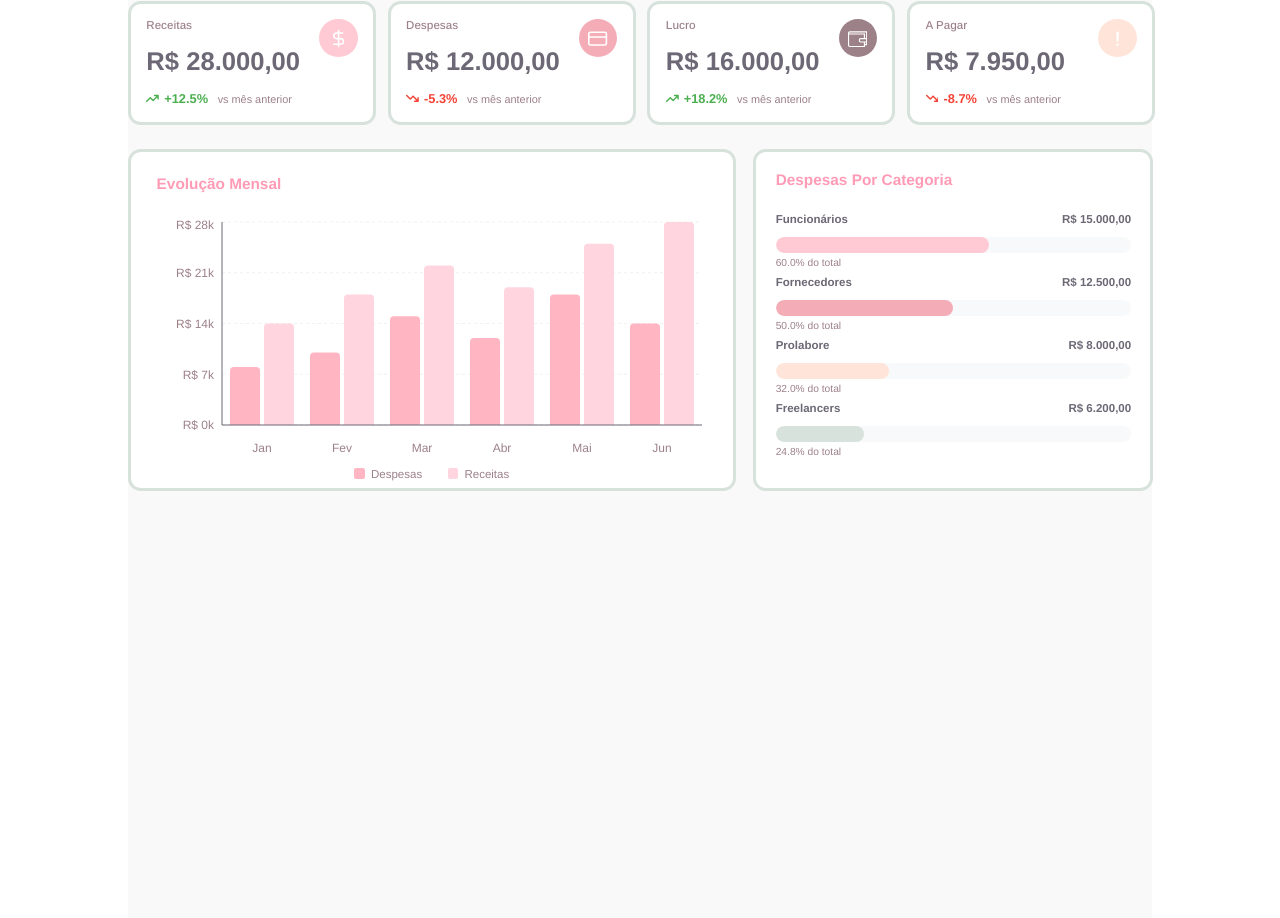
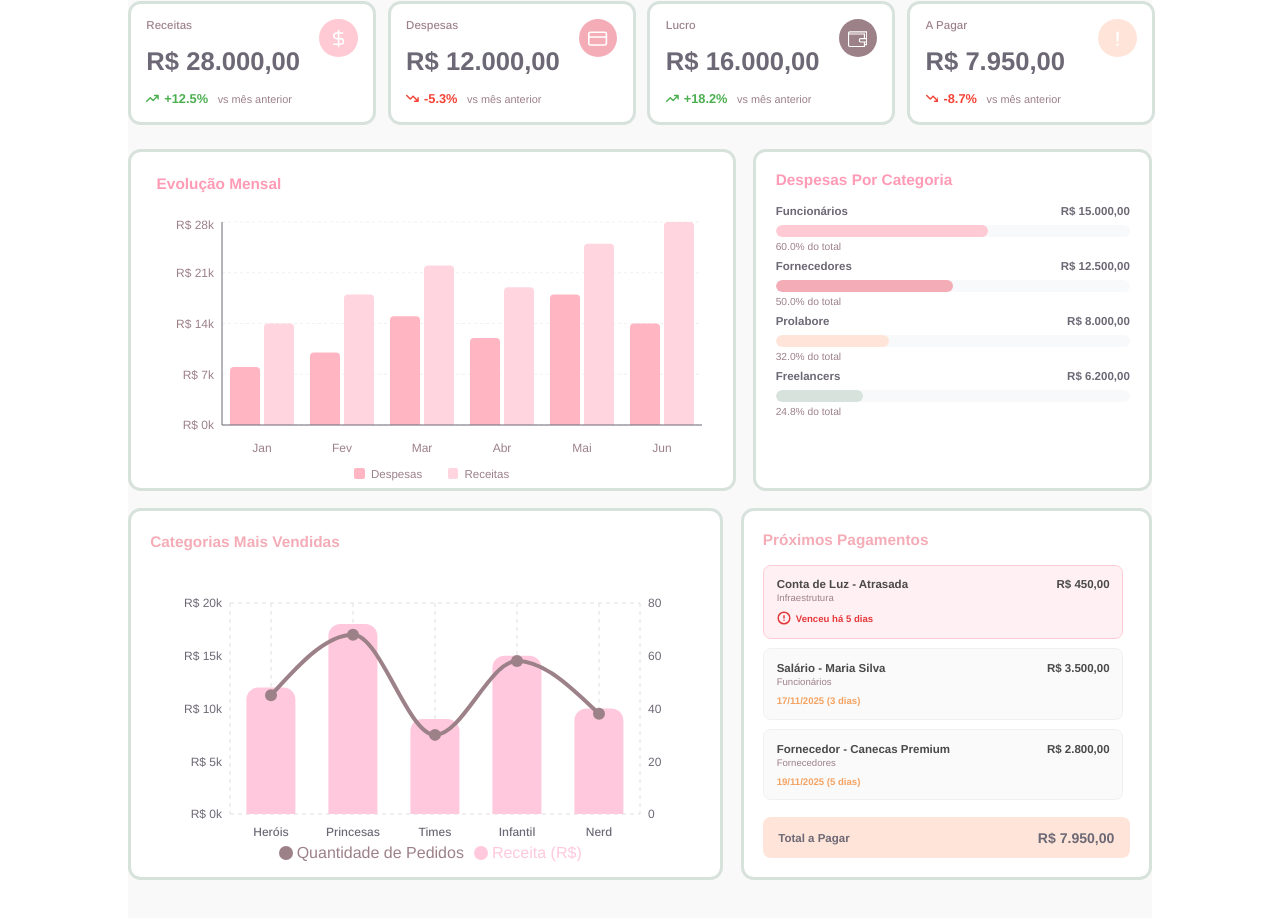
Before and after one commit to CynapseInc/frontend, a React (Vite) app in the folder EncantoFrontend/: page / in a window 1280 px wide. Shown: the part 346-1264 px from the top of the page. Built offline with nearby package versions, Linux system fonts and the light colour scheme.

Commit message:
feat(tabela de ProximosPagamentos): Adicionado o componente ProximosPagamentos na dashboard financeira e finalizada a dashboard financeira

```diff
--- a/EncantoFrontend/src/components/dashboardFinanceira/dashboardFinanceira.module.css
+++ b/EncantoFrontend/src/components/dashboardFinanceira/dashboardFinanceira.module.css
@@ -6,7 +6,7 @@
     margin-top: 15vh;
     margin-bottom: 5vh;
     width: 80vw;
-    height: 180vh;
+    height: 150vh;
     gap: 3vh;
     /* background-color: green; */
 }
@@ -44,8 +44,6 @@
 
 .containerCards{
     display: flex;
-    /* align-items: center; */
-    /* justify-content: center ;  */
     gap: 0.925vw;
 }
 
@@ -78,3 +76,9 @@
     display: flex;
     gap: 1.4vw;
 }
+
+.containerContentCharts{
+    display: flex;
+    flex-direction: column;
+    gap: 1.4vw;
+}
--- a/EncantoFrontend/src/components/dashboardFinanceira/despesasPorCategoria/despesasPorCategoria.module.css
+++ b/EncantoFrontend/src/components/dashboardFinanceira/despesasPorCategoria/despesasPorCategoria.module.css
@@ -1,7 +1,7 @@
 .tituloGrafico {
   color: #FF9BB5;
   font-size: 1.2vw;
-  margin-bottom: 2vh;
+  margin-bottom: 1vh;
   font-weight: bold;
 }
 
@@ -14,7 +14,7 @@
 .headerTxt {
   color: #6D6875;
   font-size: 0.9vw;
-  margin-bottom: 1vh;
+  margin-bottom: 0.5vh;
   margin-top: 1vh;
   font-weight: bold;
 }
--- a/EncantoFrontend/src/components/dashboardFinanceira/index.tsx
+++ b/EncantoFrontend/src/components/dashboardFinanceira/index.tsx
@@ -8,6 +8,8 @@ import { Card } from "../genericos/card";
 import { Button } from "../genericos/button";
 import { EvolucaoMensalGrafico } from "./evolucaoMensalGrafico";
 import { DespesasPorCategoria } from "./despesasPorCategoria";
+import { GraficoVendasCategoria } from "./vendasPorCategoria";
+import { ProximosPagamentos } from "./proximosPagamentos";
 
 
 export function DashFinanceira() {
@@ -33,7 +35,7 @@ export function DashFinanceira() {
         <CardKPI icone={<TfiWallet/>} classeIconeCor={styles.marrom} porcentagem='+18.2%' textoAbaixo='vs mês anterior' tipo='positivo' titulo='Lucro' valor='R$ 16.000,00' />
         <CardKPI icone={<IoAlertOutline/>} classeIconeCor={styles.rosaClaro} porcentagem='-8.7%' textoAbaixo='vs mês anterior' tipo='negativo' titulo='A Pagar' valor='R$ 7.950,00' />
       </div>
-      <div style={{display: 'flex'}}>
+      <div className={styles.containerContentCharts}>
 
         <div className={styles.containerCardGraficos}>
           <EvolucaoMensalGrafico />
@@ -41,6 +43,12 @@ export function DashFinanceira() {
           <DespesasPorCategoria/>
         </div>
 
+        <div className={styles.containerCardGraficos}>
+          <GraficoVendasCategoria/>
+
+          <ProximosPagamentos/>
+        </div>
+
       </div>
     </div>
   );
--- /dev/null
+++ b/EncantoFrontend/src/components/dashboardFinanceira/proximosPagamentos/ProximosPagamentos.module.css
@@ -0,0 +1,116 @@
+.containerPagamentos {
+    display: flex;
+    flex-direction: column;
+    height: 46.5vh;
+    width: 50vw;
+    padding: 1.5vw;
+    box-sizing: border-box;
+    justify-content: space-between;
+}
+
+.cabecalho {
+    margin-bottom: 2vh;
+}
+
+.titulo {
+    font-size: 1.2vw;
+    font-weight: 700;
+    color: #F4ACB7;
+    margin: 0;
+}
+
+.listaScroll {
+    display: flex;
+    flex-direction: column;
+    gap: 1.2vh;
+    flex: 1;
+    overflow-y: auto;
+    padding-right: 0.5vw;
+}
+
+.listaScroll::-webkit-scrollbar {
+    width: 6px;
+}
+.listaScroll::-webkit-scrollbar-thumb {
+    background-color: #E0E0E0;
+    border-radius: 4px;
+}
+
+.cardItem {
+    background-color: #FAFAFA;
+    border: 1px solid #F0F0F0;
+    border-radius: 0.6vw;
+    padding: 1vw;
+    display: flex;
+    flex-direction: column;
+    gap: 0.5vh;
+    transition: all 0.2s;
+}
+
+.linhaTopo {
+    display: flex;
+    justify-content: space-between;
+    align-items: flex-start;
+}
+
+.nomeItem {
+    font-size: 0.9vw;
+    font-weight: 700;
+    color: #4A4A4A;
+}
+
+.valorItem {
+    font-size: 0.9vw;
+    font-weight: 700;
+    color: #4A4A4A;
+}
+
+.categoriaItem {
+    font-size: 0.75vw;
+    color: #9D8189;
+    margin-top: -0.3vh;
+}
+
+.dataContainer {
+    display: flex;
+    align-items: center;
+    gap: 0.4vw;
+    font-size: 0.75vw;
+    font-weight: 700;
+    margin-top: 0.5vh;
+}
+
+.proximo .dataContainer {
+    color: #F4A261;
+}
+
+.atrasado {
+    background-color: #FFF0F3;
+    border-color: #FFCCD5;
+}
+
+.atrasado .dataContainer {
+    color: #E5383B;
+}
+
+.totalContainer {
+    background-color: #FFE5D9;
+    border-radius: 0.6vw;
+    padding: 1vw 1.2vw;
+    display: flex;
+    justify-content: space-between;
+    align-items: center;
+    margin-top: 2vh;
+}
+
+.labelTotal {
+    font-size: 0.9vw;
+    font-weight: 700;
+    color: #6D6875;
+}
+
+.valorTotal {
+    font-size: 1.1vw;
+    font-weight: 800;
+    color: #6D6875;
+}
--- /dev/null
+++ b/EncantoFrontend/src/components/dashboardFinanceira/proximosPagamentos/index.tsx
@@ -0,0 +1,74 @@
+import { Card } from '../../genericos/card';
+import { ItemPagamento } from './itemPagamento';
+import styles from './ProximosPagamentos.module.css';
+
+const dadosPagamentos = [
+  {
+    id: 1,
+    nome: 'Conta de Luz - Atrasada',
+    categoria: 'Infraestrutura',
+    valor: 450.00,
+    dataTexto: 'Venceu há 5 dias',
+    status: 'atrasado' as const
+  },
+  {
+    id: 2,
+    nome: 'Salário - Maria Silva',
+    categoria: 'Funcionários',
+    valor: 3500.00,
+    dataTexto: '17/11/2025 (3 dias)',
+    status: 'proximo' as const
+  },
+  {
+    id: 3,
+    nome: 'Fornecedor - Canecas Premium',
+    categoria: 'Fornecedores',
+    valor: 2800.00,
+    dataTexto: '19/11/2025 (5 dias)',
+    status: 'proximo' as const
+  },
+  {
+    id: 4,
+    nome: 'Freelancer - Design Gráfico',
+    categoria: 'Freelancers',
+    valor: 1200.00,
+    dataTexto: '21/11/2025 (7 dias)',
+    status: 'proximo' as const
+  }
+];
+
+export function ProximosPagamentos() {
+
+  const total = dadosPagamentos.reduce((acc, item) => acc + item.valor, 0);
+
+  return (
+    <Card classeCss={styles.containerPagamentos}>
+            <div style={{ display: 'flex', flexDirection: 'column', height: '100%', overflow: 'hidden' }}>
+        <div className={styles.cabecalho}>
+            <h3 className={styles.titulo}>Próximos Pagamentos</h3>
+        </div>
+
+        <div className={styles.listaScroll}>
+            {dadosPagamentos.map((item) => (
+            <ItemPagamento
+                key={item.id}
+                nome={item.nome}
+                categoria={item.categoria}
+                valor={item.valor}
+                dataTexto={item.dataTexto}
+                status={item.status}
+            />
+            ))}
+        </div>
+      </div>
+
+      <div className={styles.totalContainer}>
+        <span className={styles.labelTotal}>Total a Pagar</span>
+        <span className={styles.valorTotal}>
+          {total.toLocaleString('pt-BR', { style: 'currency', currency: 'BRL' })}
+        </span>
+      </div>
+
+    </Card>
+  );
+}
--- /dev/null
+++ b/EncantoFrontend/src/components/dashboardFinanceira/proximosPagamentos/itemPagamento/index.tsx
@@ -0,0 +1,42 @@
+import styles from '../ProximosPagamentos.module.css';
+
+const IconeAlerta = () => (
+  <svg width="14" height="14" viewBox="0 0 24 24" fill="none" stroke="currentColor" strokeWidth="2.5" strokeLinecap="round" strokeLinejoin="round">
+    <circle cx="12" cy="12" r="10"></circle>
+    <line x1="12" y1="8" x2="12" y2="12"></line>
+    <line x1="12" y1="16" x2="12.01" y2="16"></line>
+  </svg>
+);
+
+interface ItemPagamentoProps {
+  nome: string;
+  categoria: string;
+  valor: number;
+  dataTexto: string;
+  status: 'atrasado' | 'proximo';
+}
+
+export function ItemPagamento({ nome, categoria, valor, dataTexto, status }: ItemPagamentoProps) {
+
+  const classeStatus = status === 'atrasado' ? styles.atrasado : styles.proximo;
+
+  return (
+    <div className={`${styles.cardItem} ${classeStatus}`}>
+
+      <div className={styles.linhaTopo}>
+        <span className={styles.nomeItem}>{nome}</span>
+        <span className={styles.valorItem}>
+          {valor.toLocaleString('pt-BR', { style: 'currency', currency: 'BRL' })}
+        </span>
+      </div>
+
+      <span className={styles.categoriaItem}>{categoria}</span>
+
+      <div className={styles.dataContainer}>
+        {status === 'atrasado' && <IconeAlerta />}
+        <span>{dataTexto}</span>
+      </div>
+
+    </div>
+  );
+}
--- /dev/null
+++ b/EncantoFrontend/src/components/dashboardFinanceira/vendasPorCategoria/graficoVendasCategoria.module.css
@@ -0,0 +1,26 @@
+.containerGrafico {
+    display: flex;
+    flex-direction: column;
+    height: 100%;
+    padding: 0.5vw 1.5vw 1.5vw 1.5vw;
+    gap: 2vh;
+    box-sizing: border-box;
+}
+
+.tituloGrafico {
+    font-size: 1.2vw;
+    font-weight: 700;
+    color: #F4ACB7;
+}
+
+/* IMPORTANTE:
+   O pai precisa ter a altura definida para o flex: 1 funcionar, se não ele quebra.
+*/
+.areaGrafico {
+    flex: 1;
+    width: 43vw;
+    min-height: 30vh;
+    display: flex;
+    justify-content: center;
+    align-items: center;
+}
--- /dev/null
+++ b/EncantoFrontend/src/components/dashboardFinanceira/vendasPorCategoria/index.tsx
@@ -0,0 +1,110 @@
+import {
+  ComposedChart,
+  Line,
+  Bar,
+  XAxis,
+  YAxis,
+  CartesianGrid,
+  Tooltip,
+  Legend,
+  ResponsiveContainer
+} from 'recharts';
+import { Card } from '../../genericos/card';
+import styles from './graficoVendasCategoria.module.css';
+
+const dadosExemplo = [
+  { categoria: 'Heróis', receita: 12000, quantidade: 45 },
+  { categoria: 'Princesas', receita: 18000, quantidade: 68 },
+  { categoria: 'Times', receita: 9000, quantidade: 30 },
+  { categoria: 'Infantil', receita: 15000, quantidade: 58 },
+  { categoria: 'Nerd', receita: 10000, quantidade: 38 },
+];
+
+export function GraficoVendasCategoria() {
+  return (
+    <Card classeCss={styles.containerGrafico}>
+      <h3 className={styles.tituloGrafico}>Categorias Mais Vendidas</h3>
+
+      <div className={styles.areaGrafico}>
+        <ResponsiveContainer width="100%" height="100%">
+
+          <ComposedChart
+            data={dadosExemplo}
+            margin={{ top: 20, right: 0, bottom: -5, left: 20 }}
+            barCategoryGap="20%"
+          >
+
+            <CartesianGrid
+              stroke="#e0e0e0"
+              vertical={true}
+              horizontal={true}
+              strokeDasharray="4 4"
+            />
+
+             <XAxis
+              dataKey="categoria"
+              axisLine={false}
+              tickLine={false}
+              tick={{ fill: '#6D6875', fontSize: 12, fontWeight: 500 }}
+              dy={5}
+            />
+
+            <YAxis
+              yAxisId="esquerda"
+              orientation="left"
+              axisLine={false}
+              tickLine={false}
+              tick={{ fill: '#6D6875', fontSize: 12 }}
+              tickFormatter={(val) => `R$ ${val / 1000}k`}
+              domain={[0, 20000]}
+              tickCount={5}
+            />
+
+            <YAxis
+              yAxisId="direita"
+              orientation="right"
+              axisLine={false}
+              tickLine={false}
+              tick={{ fill: '#6D6875', fontSize: 12 }}
+              domain={[0, 80]}
+              tickCount={5}
+            />
+
+            <Tooltip
+              cursor={{ fill: 'rgba(0,0,0,0.05)' }}
+              contentStyle={{ borderRadius: '12px', border: 'none', boxShadow: '0 4px 12px rgba(0,0,0,0.15)' }}
+            />
+
+            <Legend
+              verticalAlign="bottom"
+              height={20}
+              iconType="circle"
+               fontSize={10}
+              wrapperStyle={{ paddingTop: '0px', paddingBottom: '0px' }}
+            />
+
+            <Bar
+              yAxisId="esquerda"
+              dataKey="receita"
+              name="Receita (R$)"
+              fill="#FFC8DD"
+              radius={[12, 12, 0, 0]}
+            />
+
+            <Line
+              yAxisId="direita"
+              type="monotone"
+              dataKey="quantidade"
+              name="Quantidade de Pedidos"
+              stroke="#9D8189"
+              strokeWidth={4}
+              dot={{ r: 6, fill: '#9D8189', strokeWidth: 0 }}
+              activeDot={{ r: 8 }}
+            />
+
+          </ComposedChart>
+        </ResponsiveContainer>
+      </div>
+    </Card>
+  );
+}
--- a/EncantoFrontend/src/components/genericos/progressBar/progressBar.module.css
+++ b/EncantoFrontend/src/components/genericos/progressBar/progressBar.module.css
@@ -1,7 +1,7 @@
 .trilho {
     display: flex;
     width: 100%;
-    height: 2vh;
+    height: 1.5vh;
     background-color: #F8F9FA;
     border-radius: 1vw;
     overflow: hidden;
--- a/EncantoFrontend/src/components/navbar.tsx
+++ b/EncantoFrontend/src/components/navbar.tsx
@@ -6,7 +6,7 @@ import logo from '../assets/logoEncanto.png';
 function Navbar() {
 
     return (
-        <div style={{ backgroundColor: 'white', alignItems: 'center', width: '100vw', display: 'flex', position: 'fixed', justifyContent: 'center', justifySelf: 'center', top: '0%', height: '56px', gap: "20px" }}>
+        <div style={{ backgroundColor: 'white', alignItems: 'center', width: '100vw', display: 'flex', position: 'fixed', justifyContent: 'center', justifySelf: 'center', top: '0%', height: '56px', gap: "20px", zIndex: "10" }}>
 
                 {/* Logo Encanto Personalizados */}
             <div><img src={logo} alt="logoEncanto" height={"48px"} /></div>
```
